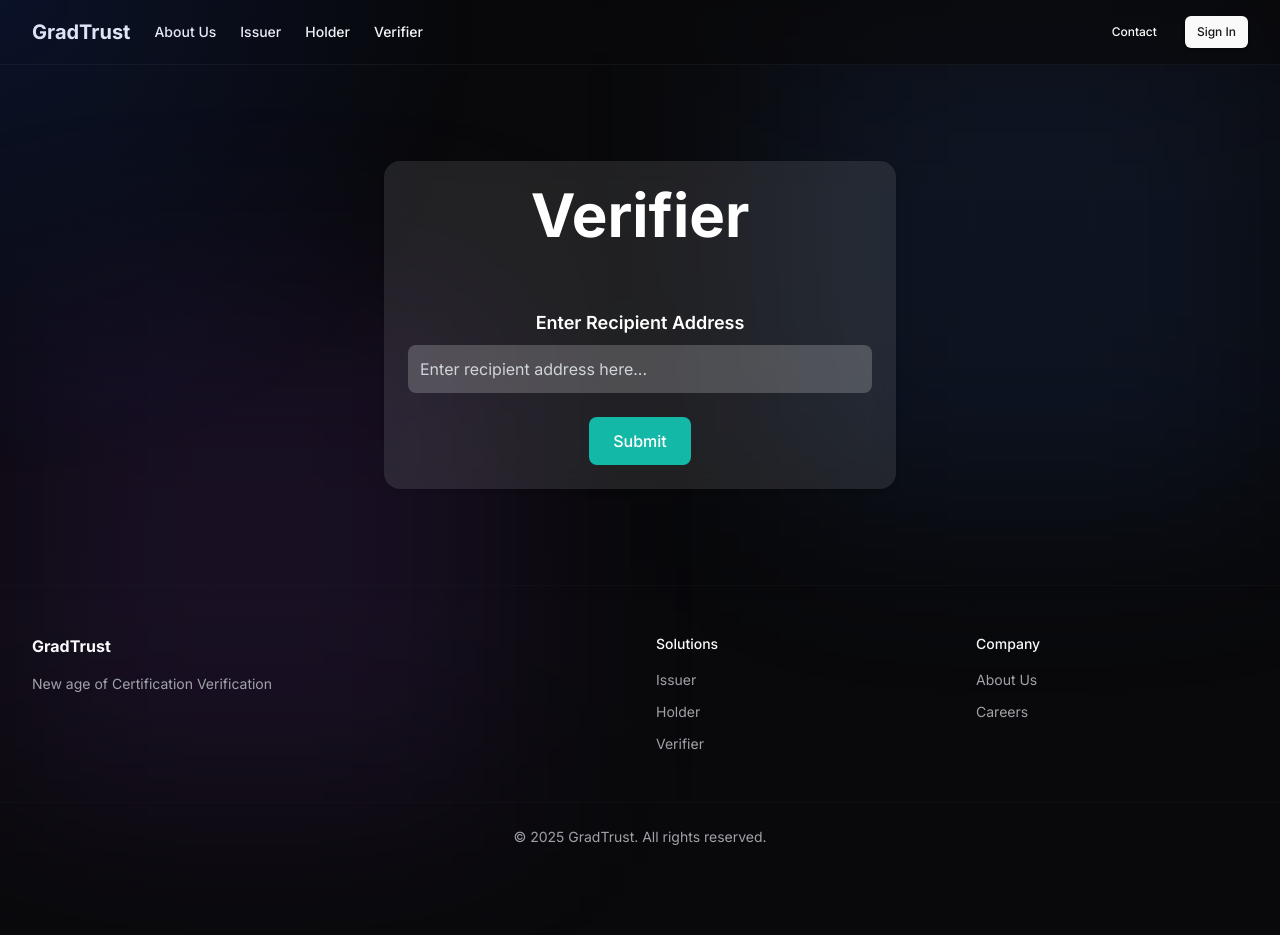
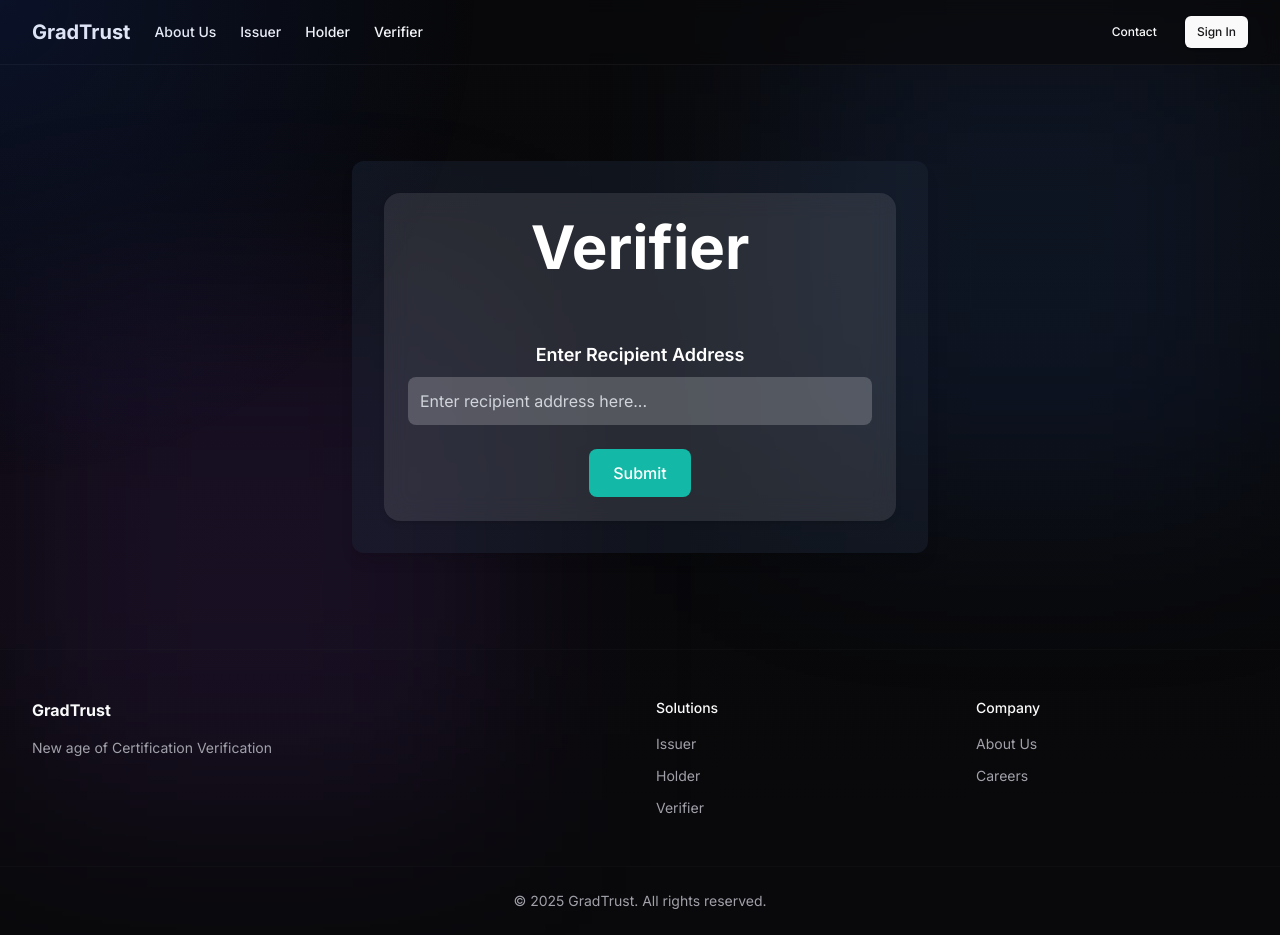
Before and after one commit to gvbrielflores/capstone_gradtrust, a Next.js app in the folder frontend/src/my-app/: page /verifier in a window 1280 px wide. Before the commit the page ends 871 px from the top, so only its background shows below. Built offline with nearby package versions, Linux system fonts and the light colour scheme.

Commit message:
Changed the style of the verifier

```diff
--- a/frontend/src/my-app/app/verifier/page.tsx
+++ b/frontend/src/my-app/app/verifier/page.tsx
@@ -3,7 +3,7 @@
 import { useState } from "react"
 import Navbar from "@/components/navbar"
 import Footer from "@/components/footer"
-
+import { motion } from "framer-motion"
 export default function AboutPage() {
   const [address, setAddress] = useState("")
 
@@ -25,12 +25,20 @@ export default function AboutPage() {
         <Navbar />
         <main className="flex flex-col items-center p-8 md:p-24 text-white">
           {/* Hero Section */}
+          <motion.section
+            initial={{ opacity: 0, y: 50 }}
+            animate={{ opacity: 1, y: 0 }}
+            transition={{ duration: 0.8 }}
+            className="w-full max-w-xl bg-slate-800/40 p-8 rounded-xl shadow-lg"
+          >
+
           <section className="w-full max-w-lg bg-white/10 p-6 rounded-2xl shadow-md backdrop-blur-md text-center">
           <section className="w-full max-w-7xl mb-16 text-center">
             <h1 className="text-4xl md:text-6xl font-bold mb-6">Verifier</h1>
           </section>
 
           {/* Address Input Section */}
+
             <label htmlFor="address" className="block text-lg font-semibold mb-2">
               Enter Recipient Address
             </label>
@@ -49,6 +57,7 @@ export default function AboutPage() {
               Submit
             </button>
           </section>
+          </motion.section>
         </main>
         <Footer />
       </div>
```
